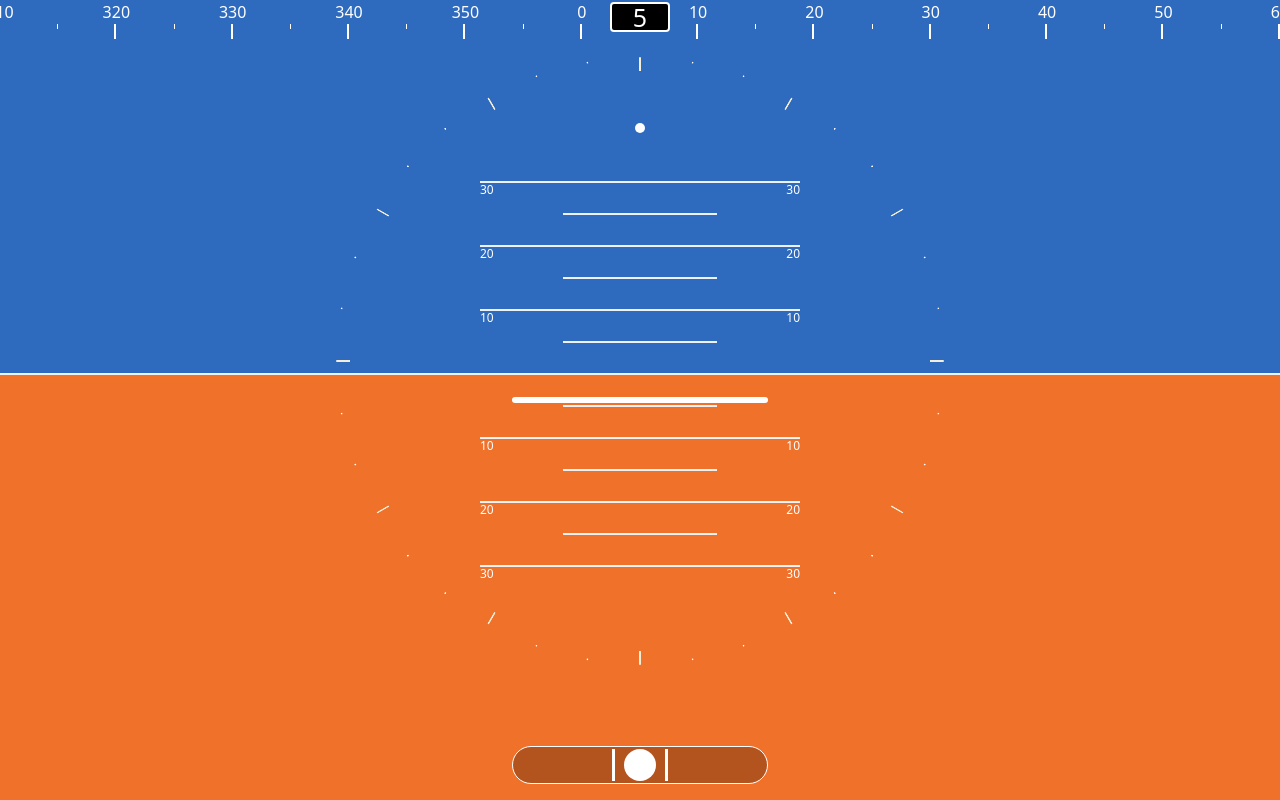
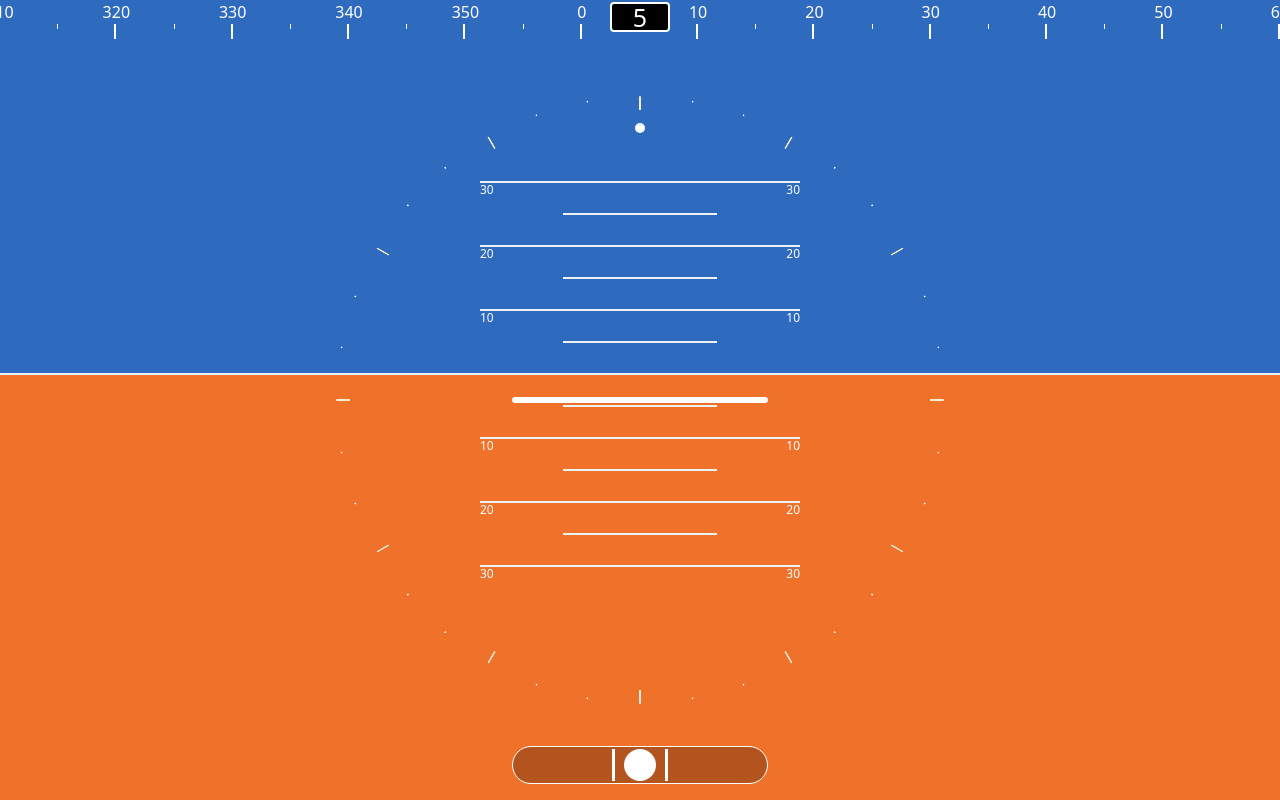
Before and after one commit to Pijuli/vuefis, a Vue app: page /#/ in a window 1280 px wide. Built offline with nearby package versions, Linux system fonts and the light colour scheme.

Commit message:
Fix inclinationcircle on resize

```diff
--- a/src/components/AttitudeIndicator/InclinationCircle/InclinationCircle.vue
+++ b/src/components/AttitudeIndicator/InclinationCircle/InclinationCircle.vue
@@ -49,7 +49,7 @@ export default {
 
 <style lang="scss" scoped>
 .InclinationCircle {
-  top: 57px;
+  top: 12vh;
   position: absolute;
   left: calc(50% - 40vh);
   animation: spin 6s cubic-bezier(.5, 0, .5, 1) infinite;
```
